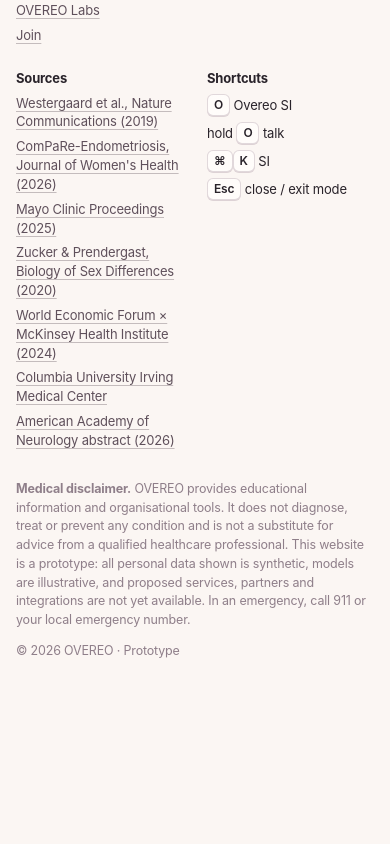
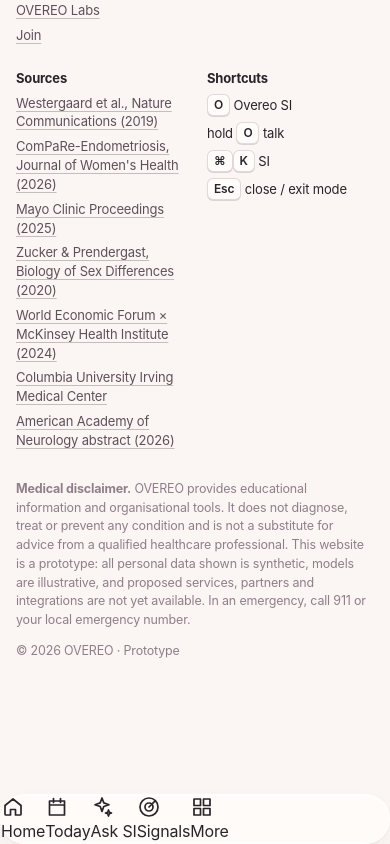
Before and after one commit to arshdeepsingh11/Overeo, a Next.js app: page /cycle in a window 390 px wide. Shown: the part 2698-3542 px from the top of the page. Before the commit the page ends 3492 px from the top, so only its background shows below. Built offline with nearby package versions, Linux system fonts and the light colour scheme.

Commit message:
feat(mobile): bottom tab bar with Home, Today, Ask SI, Signals and More

```diff
--- a/src/shell/Shell.tsx
+++ b/src/shell/Shell.tsx
@@ -8,8 +8,9 @@ import { run } from "../core/bus";
 import { ROUTES } from "../core/routes";
 import { SPECIALTIES } from "../content/specialties";
 import { Dock } from "../ui/Controls";
+import type { IconName } from "../ui/Icon";
 import { Icon } from "../ui/Icon";
-import { sound } from "../lib/audio";
+import { sound, tick } from "../lib/audio";
 
 /* =====================================================================
    Shell: calm backdrop + mood, the one bottom navigation (dock + sections
@@ -157,7 +158,58 @@ export function NavDock() {
           { id: "theme", icon: theme === "dark" ? "moon" : "sun", label: theme === "dark" ? "Dark · switch to light" : "Light · switch to dark", onClick: () => setTheme(theme === "dark" ? "light" : "dark"), divider: true },
         ]}
       />
+      <MobileTabBar sheet={sheet} onMore={() => setSheet((s) => !s)} />
     </>
+  );
+}
+
+/** Phones: an iOS-style tab bar fixed to the bottom edge (safe-area aware).
+ *  Five targets, labelled, 48px+ touch areas; everything else lives in More. */
+function MobileTabBar({ sheet, onMore }: { sheet: boolean; onMore: () => void }) {
+  const active = useStore((s) => s.activeSection);
+  const mode = useStore((s) => s.mode);
+  const story = mode === "story" && !sheet;
+  const tabs: { id: string; icon: IconName; label: string; on: boolean; go: () => void }[] = [
+    { id: "home", icon: "home", label: "Home", on: story && active === "hero", go: () => run({ type: "goto", section: "hero" }) },
+    { id: "today", icon: "calendar", label: "Today", on: story && active === "today", go: () => run({ type: "goto", section: "today" }) },
+  ];
+  const right: typeof tabs = [
+    { id: "signals", icon: "radar", label: "Signals", on: story && active === "radar", go: () => run({ type: "goto", section: "radar" }) },
+    { id: "more", icon: "grid", label: "More", on: sheet, go: onMore },
+  ];
+  const tab = (t: (typeof tabs)[number]) => (
+    <button
+      key={t.id}
+      className={`mtab-btn ${t.on ? "on" : ""}`}
+      aria-current={t.on && t.id !== "more" ? "page" : undefined}
+      aria-expanded={t.id === "more" ? sheet : undefined}
+      onClick={() => {
+        tick(1400);
+        t.go();
+      }}
+    >
+      <Icon name={t.icon} size={24} />
+      <span className="mtab-l">{t.label}</span>
+    </button>
+  );
+  return (
+    <nav className="mtab glass-thick" aria-label="Main navigation">
+      {tabs.map(tab)}
+      <button
+        className="mtab-si"
+        aria-label="Ask Overeo SI"
+        onClick={() => {
+          tick(1400);
+          openSI();
+        }}
+      >
+        <span className="mtab-orb">
+          <Icon name="sparkle" size={24} />
+        </span>
+        <span className="mtab-l">Ask SI</span>
+      </button>
+      {right.map(tab)}
+    </nav>
   );
 }
 
@@ -208,6 +260,16 @@ function SectionsSheet({ onClose }: { onClose: () => void }) {
           className="chip"
           onClick={() => {
             onClose();
+            run({ type: "mode", value: "space" });
+          }}
+        >
+          <Icon name="cube" size={14} /> Space · 3D
+        </button>
+        <ThemeChip />
+        <button
+          className="chip"
+          onClick={() => {
+            onClose();
             run({ type: "mode", value: "ar" });
           }}
         >
@@ -246,6 +308,15 @@ function SectionsSheet({ onClose }: { onClose: () => void }) {
         </button>
       </div>
     </div>
+  );
+}
+
+function ThemeChip() {
+  const theme = useStore((s) => s.theme);
+  return (
+    <button className="chip" onClick={() => setTheme(theme === "dark" ? "light" : "dark")}>
+      <Icon name={theme === "dark" ? "moon" : "sun"} size={14} /> {theme === "dark" ? "Dark" : "Light"}
+    </button>
   );
 }
 
```
